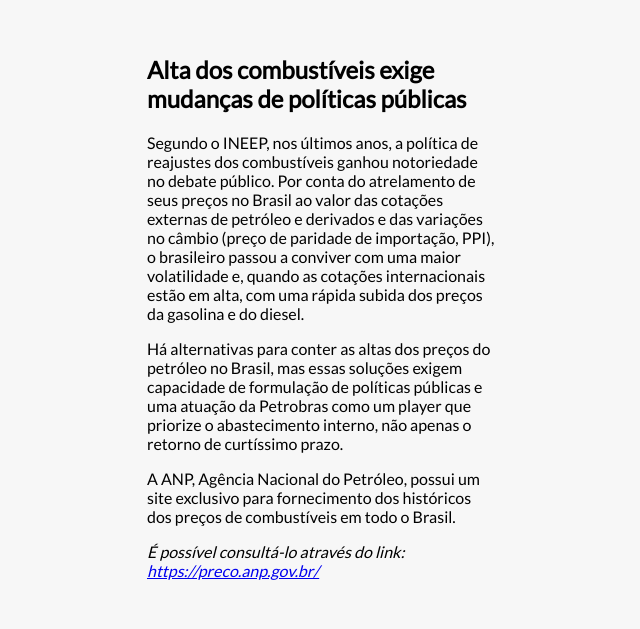
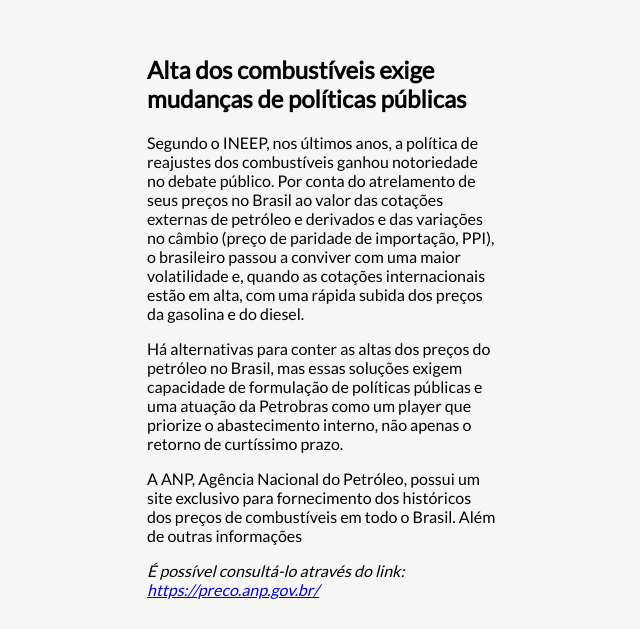
Before and after one commit to edupb3/fuel-costs, a plain HTML site: page public/index.html in a window 1280 px wide. Shown: the part 970-1599 px from the top of the page, without its empty margins (318-958 px from the left). Drawn offline with Linux system fonts and the light colour scheme.

Commit message:
adjust paragraph

```diff
--- a/public/index.html
+++ b/public/index.html
@@ -41,7 +41,7 @@
         <article>
           <p>Segundo o INEEP, nos últimos anos, a política de reajustes dos combustíveis ganhou notoriedade no debate público. Por conta do atrelamento de seus preços no Brasil ao valor das cotações externas de petróleo e derivados e das variações no câmbio (preço de paridade de importação, PPI), o brasileiro passou a conviver com uma maior volatilidade e, quando as cotações internacionais estão em alta, com uma rápida subida dos preços da gasolina e do diesel.</p>
           <p>Há alternativas para conter as altas dos preços do petróleo no Brasil, mas essas soluções exigem capacidade de formulação de políticas públicas e uma atuação da Petrobras como um player que priorize o abastecimento interno, não apenas o retorno de curtíssimo prazo.  </p>
-          <p>A ANP, Agência Nacional do Petróleo, possui um site exclusivo para fornecimento dos históricos dos preços de combustíveis em todo o Brasil.  </p>
+          <p>A ANP, Agência Nacional do Petróleo, possui um site exclusivo para fornecimento dos históricos dos preços de combustíveis em todo o Brasil. Além de outras informações  </p>
           <address>
             É possível consultá-lo através do link: <a href="https://preco.anp.gov.br/">https://preco.anp.gov.br/</a>
           </address>
```
